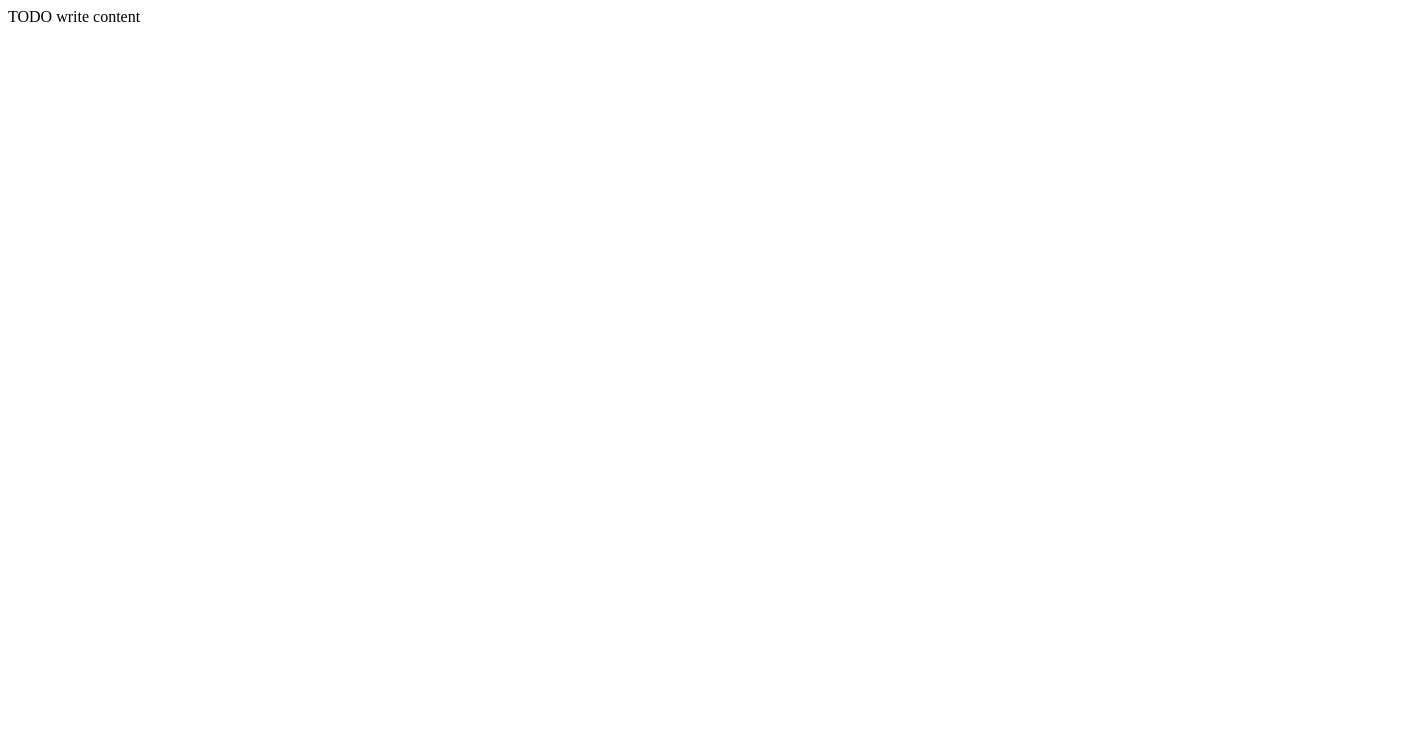
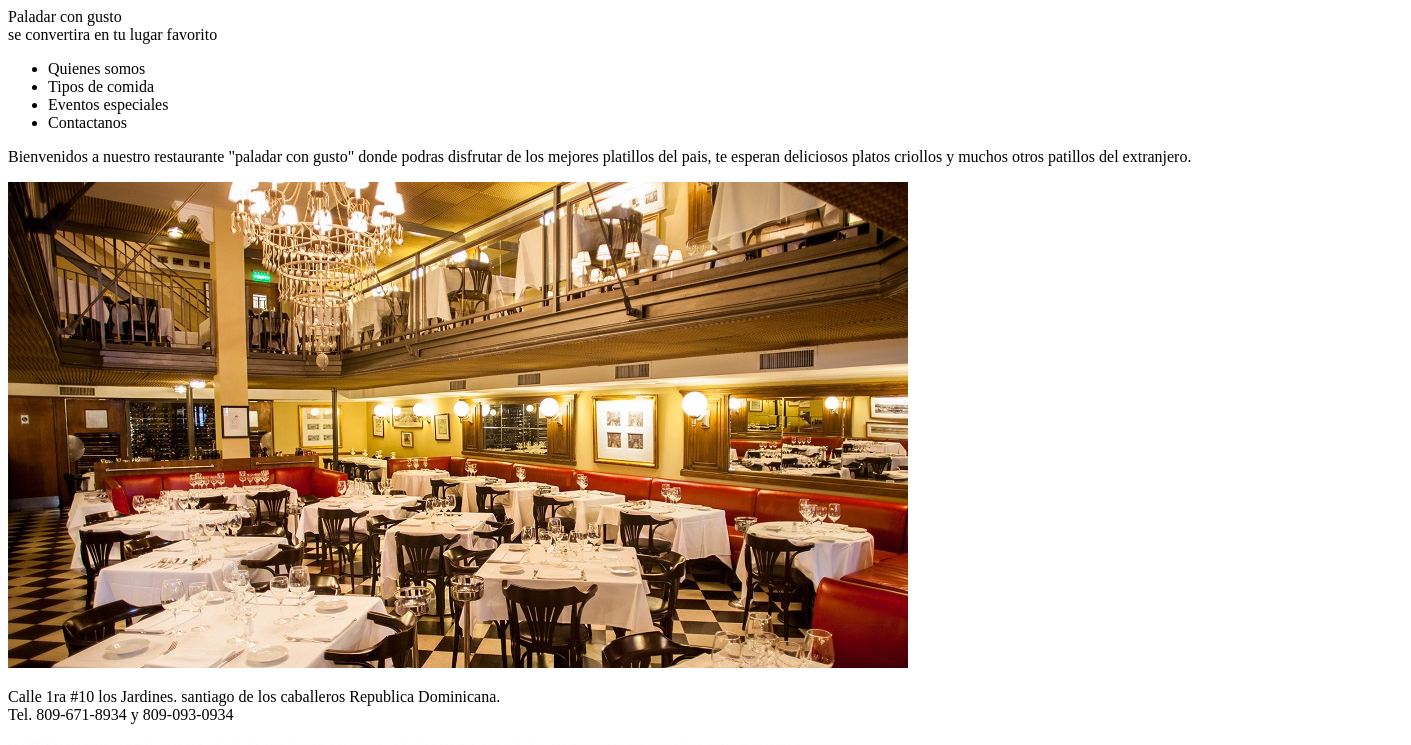
Before and after one commit to mariofer09/2do-parcial, a website: page public_html/index.html in a window 1280 px wide. Shown: the top 745 px of the page, 1411 px wide, since content can reach past the window. Drawn offline with Linux system fonts and the light colour scheme.

Commit message:
trabajando pagina index

```diff
--- a/public_html/index.html
+++ b/public_html/index.html
@@ -11,6 +11,45 @@ and open the template in the editor.
         <meta name="viewport" content="width=device-width, initial-scale=1.0">
     </head>
     <body>
-        <div>TODO write content</div>
+        <div id="cabecera"> Paladar con gusto
+            <br> se convertira en tu lugar favorito
+        </div>
+        <div id="menu">
+            <ul>
+                <li>Quienes somos</li>
+                <li>Tipos de comida</li>
+                <li>Eventos especiales</li>
+                <li>Contactanos</li>
+            </ul>
+ </div>
+        <div id="cuerpo">
+
+            <p> Bienvenidos a nuestro restaurante "paladar con gusto" donde podras disfrutar de los mejores platillos del pais, te esperan  deliciosos platos criollos y  muchos otros patillos del extranjero.
+        </div>
+        <img src="foto01.jpg" alt=""/>
+
+
+        <div id="pie">
+            <p>
+        Calle 1ra #10 los Jardines. santiago de los caballeros Republica Dominicana. <br>
+        Tel. 809-671-8934 y 809-093-0934
+            </p>
+                   <img src="foto2.png" alt=""/>
+                   <img src="foto3.png" alt=""/>
+
+
+          </div>
+
+
+
+
+
+
+
+
+
+
+
+        <div></div>
     </body>
 </html>
```
Also changed, not shown: public_html/foto4.png (deleted).
